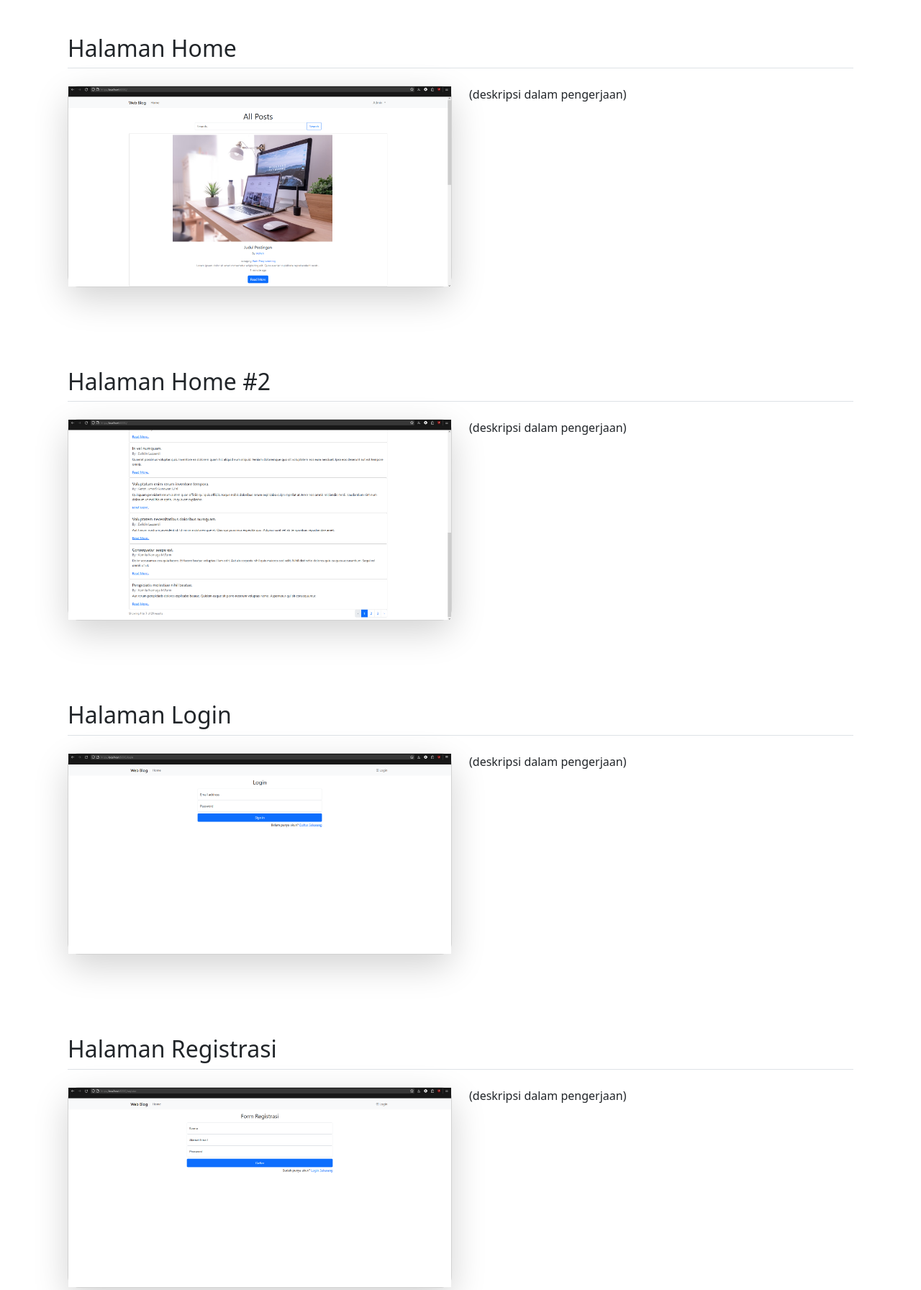
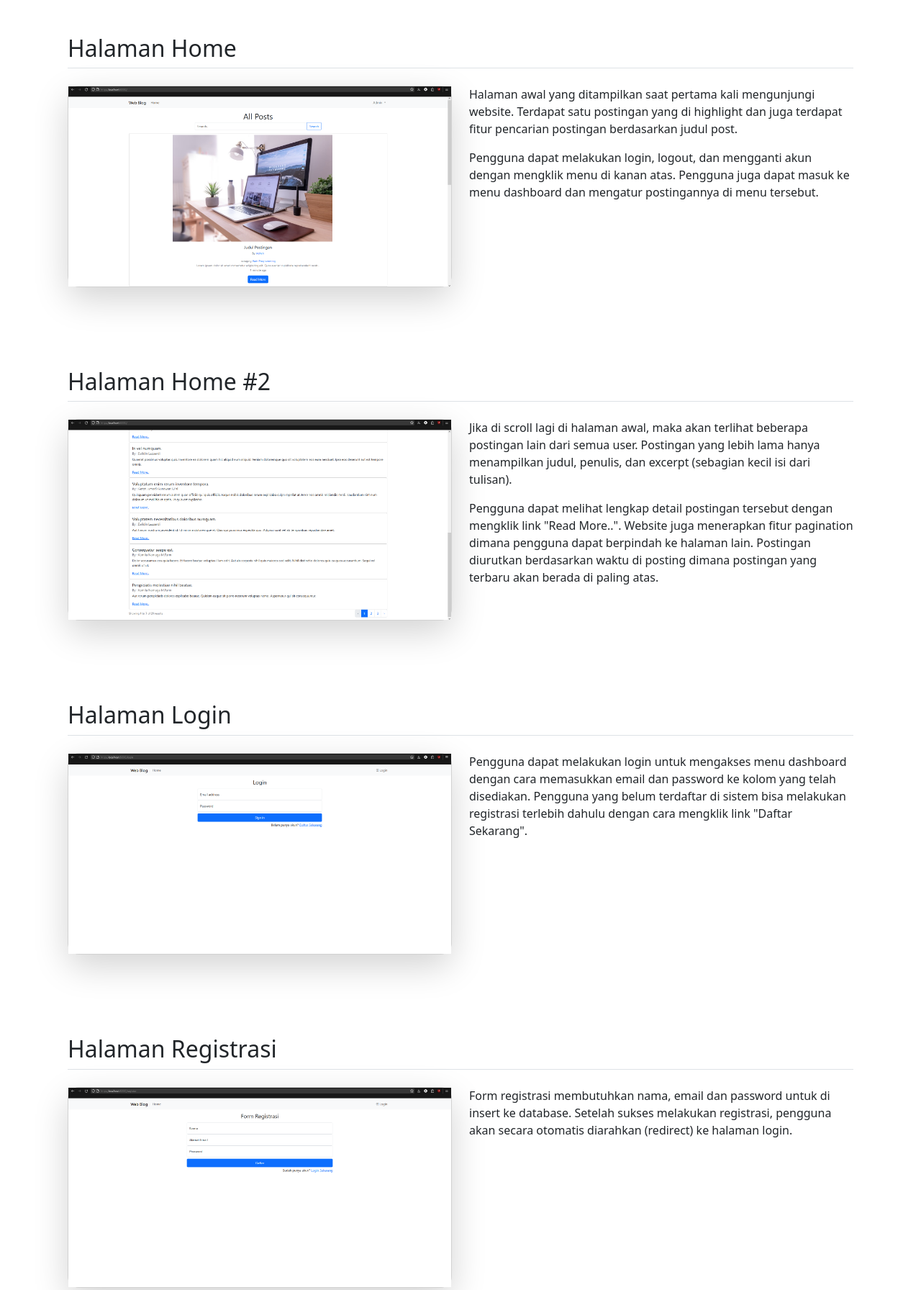
Before and after one commit to suryazy/suryazy.github.io, a plain HTML site: page blog.html in a window 1280 px wide. Shown: the top 1792 px of the page at 72% size. Drawn offline with nearby package versions, Linux system fonts and the light colour scheme.

Commit message:
menambahkan deskripsi di projek website

```diff
--- a/blog.html
+++ b/blog.html
@@ -25,7 +25,16 @@
             </div>
           </div>
           <div class="col-md-6">
-            <p>(deskripsi dalam pengerjaan)</p>
+            <p>
+              Halaman awal yang ditampilkan saat pertama kali mengunjungi
+              website. Terdapat satu postingan yang di highlight dan juga
+              terdapat fitur pencarian postingan berdasarkan judul post.
+            </p>
+            <p>
+              Pengguna dapat melakukan login, logout, dan mengganti akun dengan
+              mengklik menu di kanan atas. Pengguna juga dapat masuk ke menu
+              dashboard dan mengatur postingannya di menu tersebut.
+            </p>
           </div>
         </div>
       </div>
@@ -42,7 +51,19 @@
             </div>
           </div>
           <div class="col-md-6">
-            <p>(deskripsi dalam pengerjaan)</p>
+            <p>
+              Jika di scroll lagi di halaman awal, maka akan terlihat beberapa
+              postingan lain dari semua user. Postingan yang lebih lama hanya
+              menampilkan judul, penulis, dan excerpt (sebagian kecil isi dari
+              tulisan).
+            </p>
+            <p>
+              Pengguna dapat melihat lengkap detail postingan tersebut dengan
+              mengklik link "Read More..". Website juga menerapkan fitur
+              pagination dimana pengguna dapat berpindah ke halaman lain.
+              Postingan diurutkan berdasarkan waktu di posting dimana postingan
+              yang terbaru akan berada di paling atas.
+            </p>
           </div>
         </div>
       </div>
@@ -57,7 +78,13 @@
             </div>
           </div>
           <div class="col-md-6">
-            <p>(deskripsi dalam pengerjaan)</p>
+            <p>
+              Pengguna dapat melakukan login untuk mengakses menu dashboard
+              dengan cara memasukkan email dan password ke kolom yang telah
+              disediakan. Pengguna yang belum terdaftar di sistem bisa melakukan
+              registrasi terlebih dahulu dengan cara mengklik link "Daftar
+              Sekarang".
+            </p>
           </div>
         </div>
       </div>
@@ -72,7 +99,11 @@
             </div>
           </div>
           <div class="col-md-6">
-            <p>(deskripsi dalam pengerjaan)</p>
+            <p>
+              Form registrasi membutuhkan nama, email dan password untuk di
+              insert ke database. Setelah sukses melakukan registrasi, pengguna
+              akan secara otomatis diarahkan (redirect) ke halaman login.
+            </p>
           </div>
         </div>
       </div>
@@ -87,7 +118,13 @@
             </div>
           </div>
           <div class="col-md-6">
-            <p>(deskripsi dalam pengerjaan)</p>
+            <p>
+              Setelah berhasil login ke sistem, pengguna dapat mengakses menu
+              untuk mengatur postingannya dengan mengklik "My Posts" yang
+              terdapat di menu sidebar. Di dalam menu ini, pengguna dapat
+              menambahkan postingan baru, mengubah postingannya dan menghapus
+              postingan.
+            </p>
           </div>
         </div>
       </div>
@@ -102,7 +139,14 @@
             </div>
           </div>
           <div class="col-md-6">
-            <p>(deskripsi dalam pengerjaan)</p>
+            <p>
+              Pada halaman tambah post, ada beberapa kolom yang harus di isikan
+              yaitu judul postingan, slug (bagian dari URL yang letaknya di
+              belakang nama domain), dan body atau isi postingan. Lalu kolom
+              yang opsional untuk diisi yaitu "Pilih Gambar". Setelah sukses
+              menambah postingan, pengguna akan diarahkan otomatis ke menu
+              dashboard.
+            </p>
           </div>
         </div>
       </div>
@@ -117,7 +161,11 @@
             </div>
           </div>
           <div class="col-md-6">
-            <p>(deskripsi dalam pengerjaan)</p>
+            <p>
+              Postingan juga dapat diubah dan value atau isi dari postingan lama
+              akan otomatis terisi di masing-masing field, pengguna hanya perlu
+              merubah value dari kolom yang diinginkan saja.
+            </p>
           </div>
         </div>
       </div>
```
